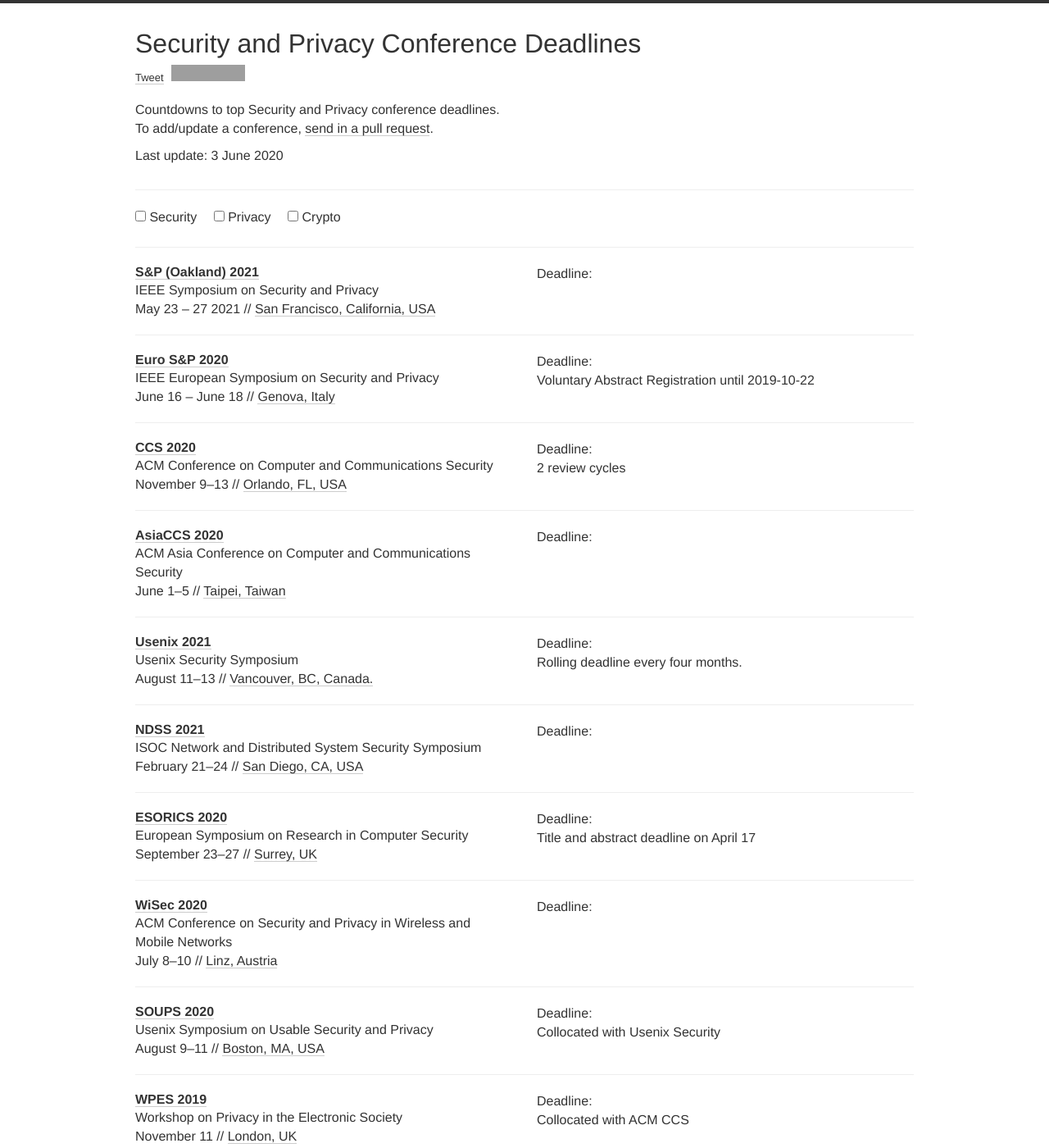
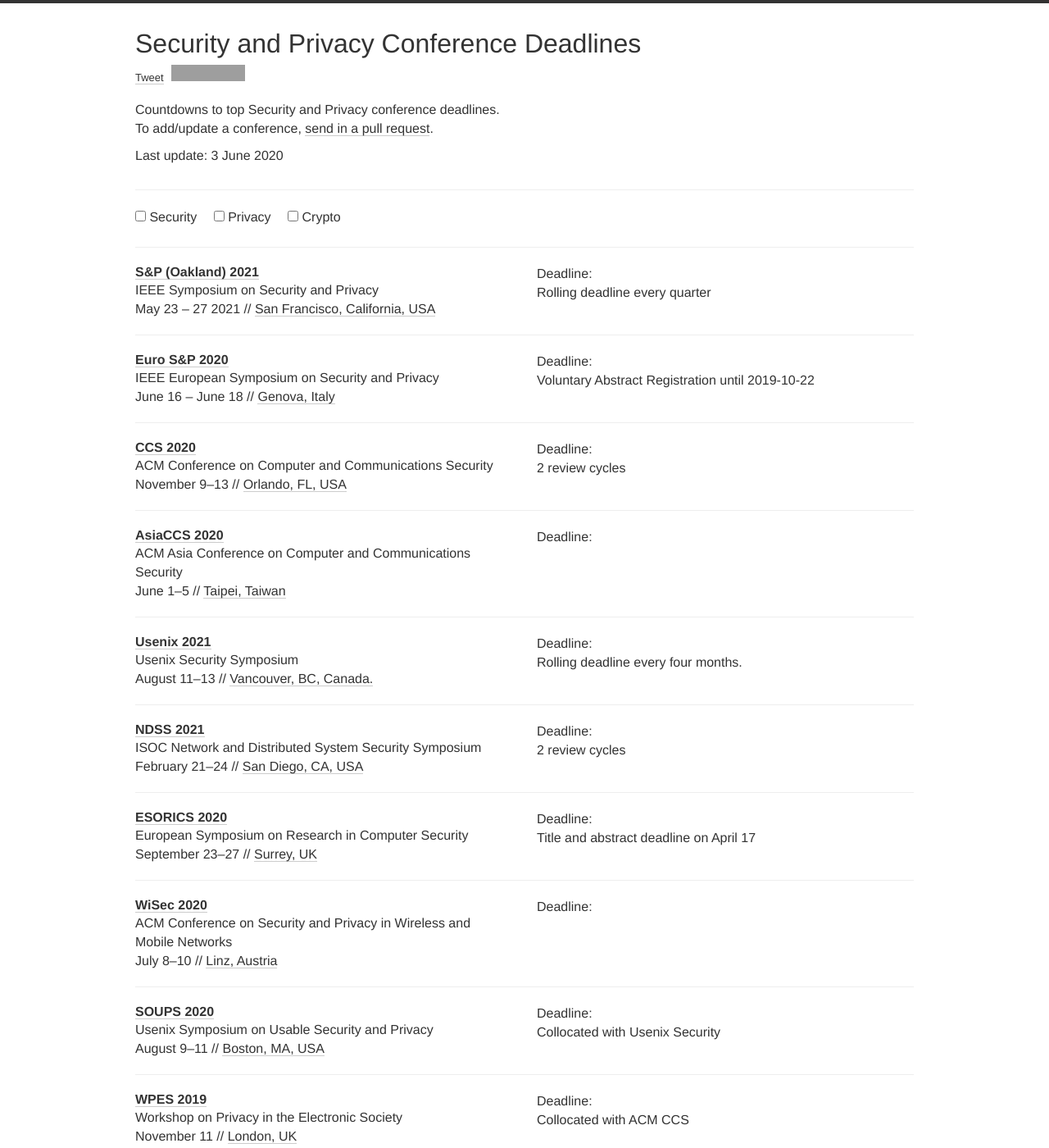
Before and after one commit to sec-deadlines/sec-deadlines.github.io, a Jekyll site: the page built from index.html, in a window 1280 px wide and 1400 px high. Shown: the whole window at 82% size. Built offline with Jekyll 4.4.1, drawn with Linux system fonts in a browser that asks for light colours; nearby versions of some CDN libraries; comment, search, counter and statistics services are not loaded; grey boxes are pictures that could not be loaded.

Commit message:
Add comments for rolling deadlines

```diff
--- a/_data/conferences.yml
+++ b/_data/conferences.yml
@@ -5,6 +5,7 @@
   date: "May 23 – 27 2021"
   description: IEEE Symposium on Security and Privacy
   link: https://www.ieee-security.org/TC/SP2021/
+  comment: Rolling deadline every quarter
   deadline:
     - "2020-03-05 23:59"
     - "2020-06-04 23:59"
@@ -61,6 +62,7 @@
   description: ISOC Network and Distributed System Security Symposium
   year: 2021
   link: https://www.ndss-symposium.org/ndss-2021/
+  comment: 2 review cycles
   deadline:
     - "%y-04-30 23:59"
     - "%y-07-17 23:59"
```
